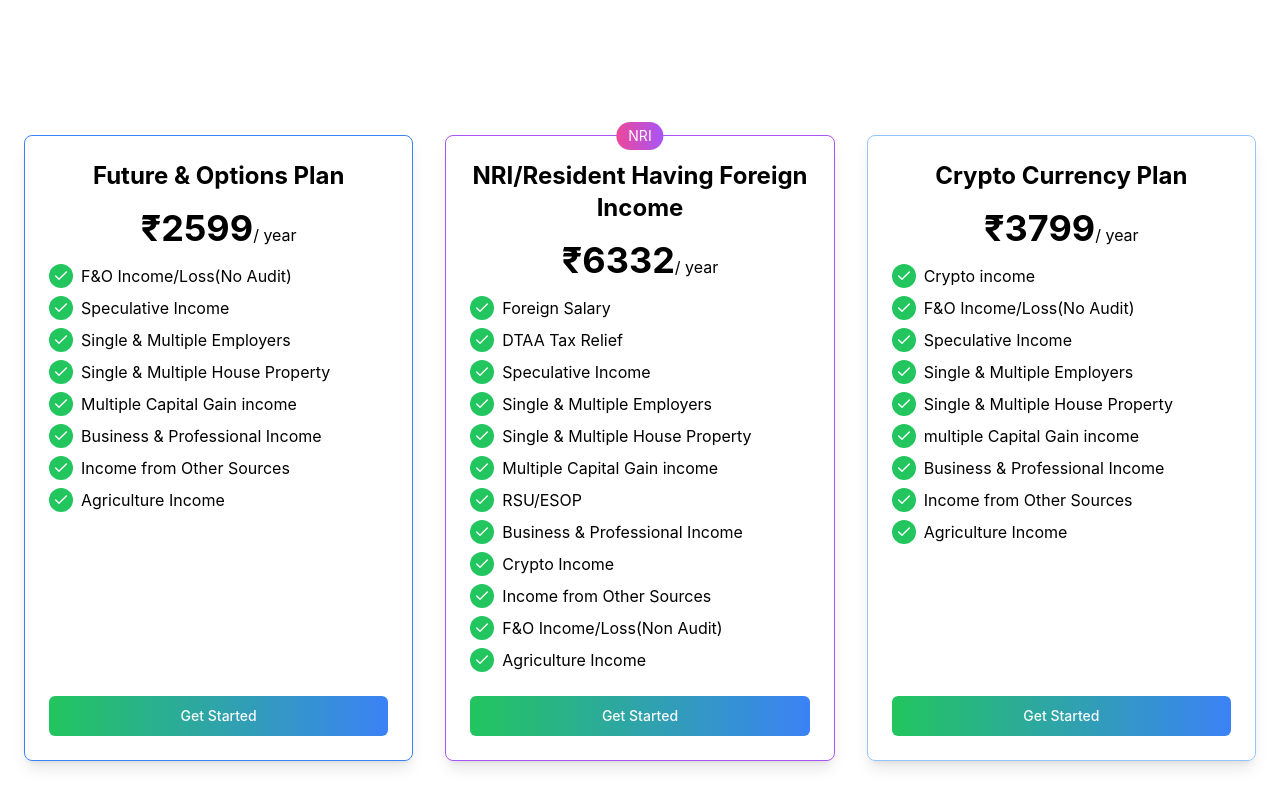
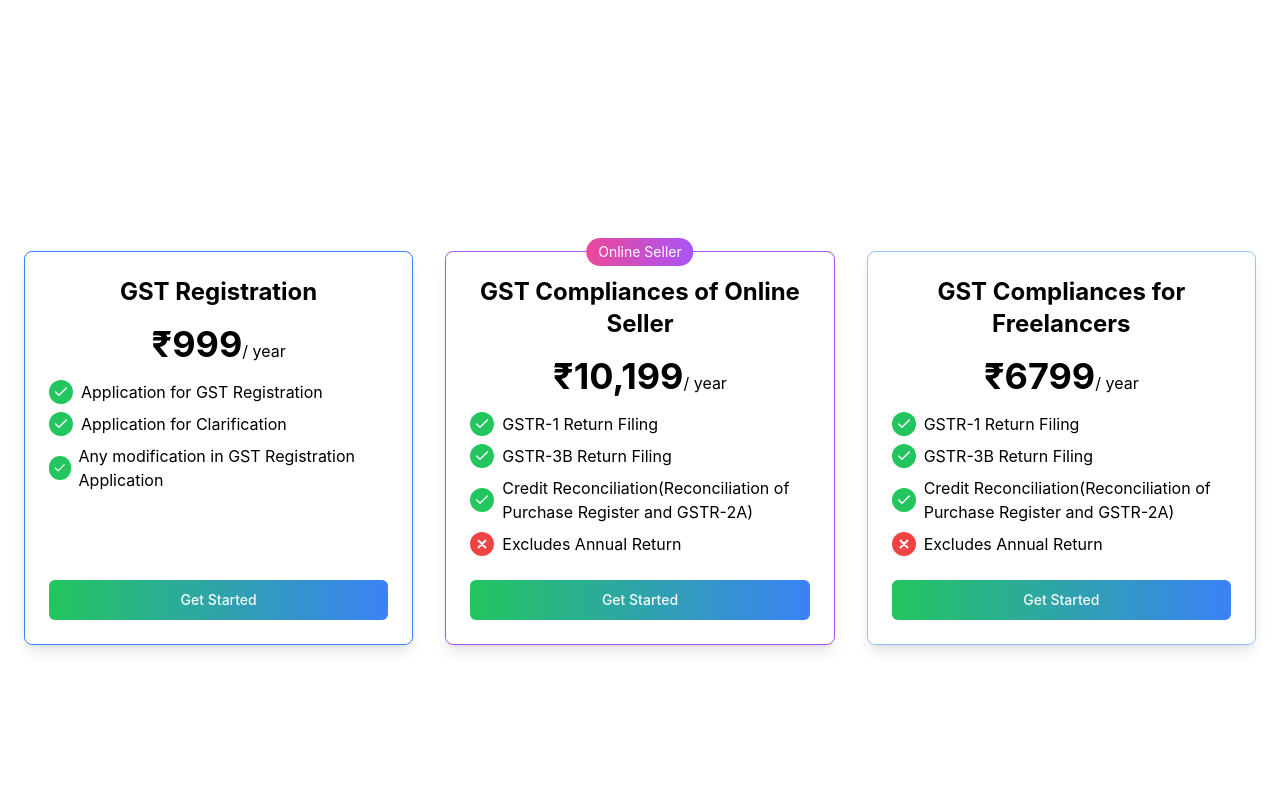
Before and after one commit to Jc-cell-cpu/Testv, a Next.js app: page /Pricing in a window 1280 px wide. Shown: the part 3060-3866 px from the top of the page. Built offline with nearby package versions, Linux system fonts and the light colour scheme.

Commit message:
Changed the gst section

```diff
--- a/components/component/PricingcompGst.jsx
+++ b/components/component/PricingcompGst.jsx
@@ -9,43 +9,24 @@ export function PricingcompGst() {
           <div
             className="flex flex-col p-6 shadow-lg rounded-lg justify-between border border-blue-500 dark:border-blue-800 transition ease-in-out delay-150 hover:-translate-y-1 hover:scale-110 hover:bg-purple-800 duration-300">
             <div>
-              <h3 className="text-2xl font-bold text-center">Future & Options Plan</h3>
+              <h3 className="text-2xl font-bold text-center">GST Registration</h3>
               <div className="mt-4 text-center">
-                <span className="text-4xl font-bold">&#8377;2599</span>/ year
+                <span className="text-4xl font-bold">&#8377;999</span>/ year
               </div>
               <ul className="mt-4 space-y-2">
                 <li className="flex items-center">
                   <CheckIcon className="text-white text-xs bg-green-500 rounded-full mr-2 p-1" />
-                  F&O Income/Loss(No Audit)
+                  Application for GST Registration
                 </li>
                 <li className="flex items-center">
                   <CheckIcon className="text-white text-xs bg-green-500 rounded-full mr-2 p-1" />
-                  Speculative Income
+                  Application for Clarification
                 </li>
                 <li className="flex items-center">
                   <CheckIcon className="text-white text-xs bg-green-500 rounded-full mr-2 p-1" />
-                  Single & Multiple Employers
+                  Any modification in GST Registration Application
                 </li>
-                <li className="flex items-center">
-                  <CheckIcon className="text-white text-xs bg-green-500 rounded-full mr-2 p-1" />
-                  Single & Multiple House Property
-                </li>
-                <li className="flex items-center">
-                  <CheckIcon className="text-white text-xs bg-green-500 rounded-full mr-2 p-1" />
-                  Multiple Capital Gain income
-                </li>
-                <li className="flex items-center">
-                  <CheckIcon className="text-white text-xs bg-green-500 rounded-full mr-2 p-1" />
-                  Business & Professional Income
-                </li>
-                <li className="flex items-center">
-                  <CheckIcon className="text-white text-xs bg-green-500 rounded-full mr-2 p-1" />
-                  Income from Other Sources
-                </li>
-                <li className="flex items-center">
-                  <CheckIcon className="text-white text-xs bg-green-500 rounded-full mr-2 p-1" />
-                  Agriculture Income
-                </li>
+
               </ul>
             </div>
             <div className="mt-6">
@@ -56,62 +37,41 @@ export function PricingcompGst() {
             className="relative flex flex-col p-6 shadow-lg rounded-lg  justify-between border  border-purple-500 transition ease-in-out delay-150 hover:-translate-y-1 hover:scale-110 hover:bg-purple-800 duration-300">
             <div
               className="px-3 py-1 text-sm text-white bg-gradient-to-r from-pink-500 to-purple-500 rounded-full inline-block absolute top-0 left-1/2 transform -translate-x-1/2 -translate-y-1/2">
-              NRI
+              Online Seller
             </div>
             <div>
-              <h3 className="text-2xl font-bold text-center">NRI/Resident Having Foreign Income</h3>
+              <h3 className="text-2xl font-bold text-center">GST Compliances of Online Seller</h3>
               <div className="mt-4 text-center">
-                <span className="text-4xl font-bold">&#8377;6332</span>/ year
+                <span className="text-4xl font-bold">&#8377;10,199</span>/ year
               </div>
               <ul className="mt-4 space-y-2">
                 <li className="flex items-center">
                   <CheckIcon className="text-white text-2xs bg-green-500 rounded-full mr-2 p-1" />
-                  Foreign Salary
+                  GSTR-1 Return Filing
                 </li>
                 <li className="flex items-center">
                   <CheckIcon className="text-white text-xs bg-green-500 rounded-full mr-2 p-1" />
-                  DTAA Tax Relief
+                  GSTR-3B Return Filing
                 </li>
+                {/* <li className="flex items-center">
+                  <CheckIcon className="text-white text-xs bg-green-500 rounded-full mr-2 p-1" />
+                  Credit Reconciliation(Reconciliation of Purchase Register and GSTR-2A)
+                </li> */}
                 <li className="flex items-center">
+                <div className="flex-shrink-0">
                   <CheckIcon className="text-white text-xs bg-green-500 rounded-full mr-2 p-1" />
-                  Speculative Income
+                </div>
+                <div className="flex-shrink">
+                  <span className="whitespace-normal">
+                    Credit Reconciliation(Reconciliation of Purchase Register and GSTR-2A)
+                  </span>
+                </div>
+              </li>
+                <li className="flex items-center">
+                <CrosIcon className="text-white text-xs bg-red-500 rounded-full mr-2 p-1 border-2 border-red-500"/>
+                  Excludes Annual Return
                 </li>
-                <li className="flex items-center">
-                  <CheckIcon className="text-white text-xs bg-green-500 rounded-full mr-2 p-1" />
-                  Single & Multiple Employers
-                </li>
-                <li className="flex items-center">
-                  <CheckIcon className="text-white text-xs bg-green-500 rounded-full mr-2 p-1" />
-                  Single & Multiple House Property
-                </li>
-                <li className="flex items-center">
-                  <CheckIcon className="text-white text-xs bg-green-500 rounded-full mr-2 p-1" />
-                  Multiple Capital Gain income
-                </li>
-                <li className="flex items-center">
-                  <CheckIcon className="text-white text-xs bg-green-500 rounded-full mr-2 p-1" />
-                  RSU/ESOP
-                </li>
-                <li className="flex items-center">
-                  <CheckIcon className="text-white text-xs bg-green-500 rounded-full mr-2 p-1" />
-                  Business & Professional Income
-                </li>
-                <li className="flex items-center">
-                  <CheckIcon className="text-white text-xs bg-green-500 rounded-full mr-2 p-1" />
-                  Crypto Income
-                </li>
-                <li className="flex items-center">
-                  <CheckIcon className="text-white text-xs bg-green-500 rounded-full mr-2 p-1" />
-                  Income from Other Sources
-                </li>
-                <li className="flex items-center">
-                  <CheckIcon className="text-white text-xs bg-green-500 rounded-full mr-2 p-1" />
-                  F&O Income/Loss(Non Audit)
-                </li>
-                <li className="flex items-center">
-                  <CheckIcon className="text-white text-xs bg-green-500 rounded-full mr-2 p-1" />
-                  Agriculture Income
-                </li>
+
               </ul>
             </div>
             <div className="mt-6">
@@ -121,46 +81,32 @@ export function PricingcompGst() {
           <div
             className="flex flex-col p-6 shadow-lg rounded-lg justify-between border border-blue-300 dark:border-blue-800 transition ease-in-out delay-150 hover:-translate-y-1 hover:scale-110 hover:bg-purple-800 duration-300">
             <div>
-              <h3 className="text-2xl font-bold text-center">Crypto Currency Plan</h3>
+              <h3 className="text-2xl font-bold text-center">GST Compliances for Freelancers</h3>
               <div className="mt-4 text-center">
-                <span className="text-4xl font-bold">&#8377;3799</span>/ year
+                <span className="text-4xl font-bold">&#8377;6799</span>/ year
               </div>
               <ul className="mt-4 space-y-2">
                 <li className="flex items-center">
                   <CheckIcon className="text-white text-xs bg-green-500 rounded-full mr-2 p-1" />
-                  Crypto income
+                  GSTR-1 Return Filing
                 </li>
                 <li className="flex items-center">
                   <CheckIcon className="text-white text-xs bg-green-500 rounded-full mr-2 p-1" />
-                  F&O Income/Loss(No Audit)
+                  GSTR-3B Return Filing
                 </li>
                 <li className="flex items-center">
+                <div className="flex-shrink-0">
                   <CheckIcon className="text-white text-xs bg-green-500 rounded-full mr-2 p-1" />
-                  Speculative Income
-                </li>
-                <li className="flex items-center">
-                  <CheckIcon className="text-white text-xs bg-green-500 rounded-full mr-2 p-1" />
-                  Single & Multiple Employers
-                </li>
-                <li className="flex items-center">
-                  <CheckIcon className="text-white text-xs bg-green-500 rounded-full mr-2 p-1" />
-                  Single & Multiple House Property
-                </li>
-                <li className="flex items-center">
-                  <CheckIcon className="text-white text-xs bg-green-500 rounded-full mr-2 p-1" />
-                  multiple Capital Gain income
-                </li>
-                <li className="flex items-center">
-                  <CheckIcon className="text-white text-xs bg-green-500 rounded-full mr-2 p-1" />
-                  Business & Professional Income
-                </li>
-                <li className="flex items-center">
-                  <CheckIcon className="text-white text-xs bg-green-500 rounded-full mr-2 p-1" />
-                  Income from Other Sources
-                </li>
-                <li className="flex items-center">
-                  <CheckIcon className="text-white text-xs bg-green-500 rounded-full mr-2 p-1" />
-                  Agriculture Income
+                </div>
+                <div className="flex-shrink">
+                  <span className="whitespace-normal">
+                    Credit Reconciliation(Reconciliation of Purchase Register and GSTR-2A)
+                  </span>
+                </div>
+              </li>
+              <li className="flex items-center">
+                <CrosIcon className="text-white text-xs bg-red-500 rounded-full mr-2 p-1 border-2 border-red-500"/>
+                  Excludes Annual Return
                 </li>
 
               </ul>
@@ -193,3 +139,23 @@ function CheckIcon(props) {
     </svg>)
   );
 }
+
+function CrosIcon(props) {
+  return (
+    (<svg
+      {...props}
+      xmlns="http://www.w3.org/2000/svg"
+      width="24"
+      height="24"
+      viewBox="0 0 24 24"
+      fill="none"
+      stroke="white"
+      stroke-width="4"
+      stroke-linecap="round"
+      stroke-linejoin="round">
+      <path d="M19 5L5 19M5 5l14 14" />
+    </svg>
+
+    )
+  );
+}
--- a/pages/404.js
+++ b/pages/404.js
@@ -5,7 +5,7 @@ export default function FourOhFour() {
 {/* <!-- component --> */}
 <section>
 
-	<div class="bg-zinc-900 text-white">
+	<div class="bg-cyan-950 text-white">
 		<div class="flex h-screen">
 			<div class="m-auto text-center">
 				<div>
@@ -185,9 +185,9 @@ export default function FourOhFour() {
 					</svg>
 
 				</div>
-				<p class="text-sm md:text-base text-purple-300 p-2 mb-4">The stuff you were looking for doesn&#39;t exist
+				<p class="text-sm font-bold md:text-base text-gray-300 p-2 mb-4">The stuff you were looking for doesn&#39;t exist
 				</p>
-                <Link type="button" href="/" class="text-gray-900 bg-gradient-to-r from-red-200 via-red-300 to-yellow-200 hover:bg-gradient-to-bl focus:ring-4 focus:outline-none focus:ring-red-100 dark:focus:ring-red-400 font-medium rounded-lg text-sm px-5 py-2.5 text-center me-2 mb-2">Go Back</Link>
+                <Link type="button" href="/" class="text-gray-900 font-bold bg-gradient-to-r from-red-200 via-red-300 to-yellow-200 hover:bg-gradient-to-bl focus:ring-4 focus:outline-none focus:ring-red-100 dark:focus:ring-red-400 rounded-lg text-sm px-5 py-2.5 text-center me-2 mb-2">Go Back</Link>
 			{/* <a href="/"
    class="text-gray-900 bg-gradient-to-r from-red-200 via-red-300 to-yellow-200 hover:bg-gradient-to-bl focus:ring-4 focus:outline-none focus:ring-red-300 dark:focus:ring-red-400 font-medium text-sm text-center me-2 mb-2 rounded shadow hover:shadow-lg py-2 px-4 border border-yellow-300 hover:border-transparent">
    Go Back
```
